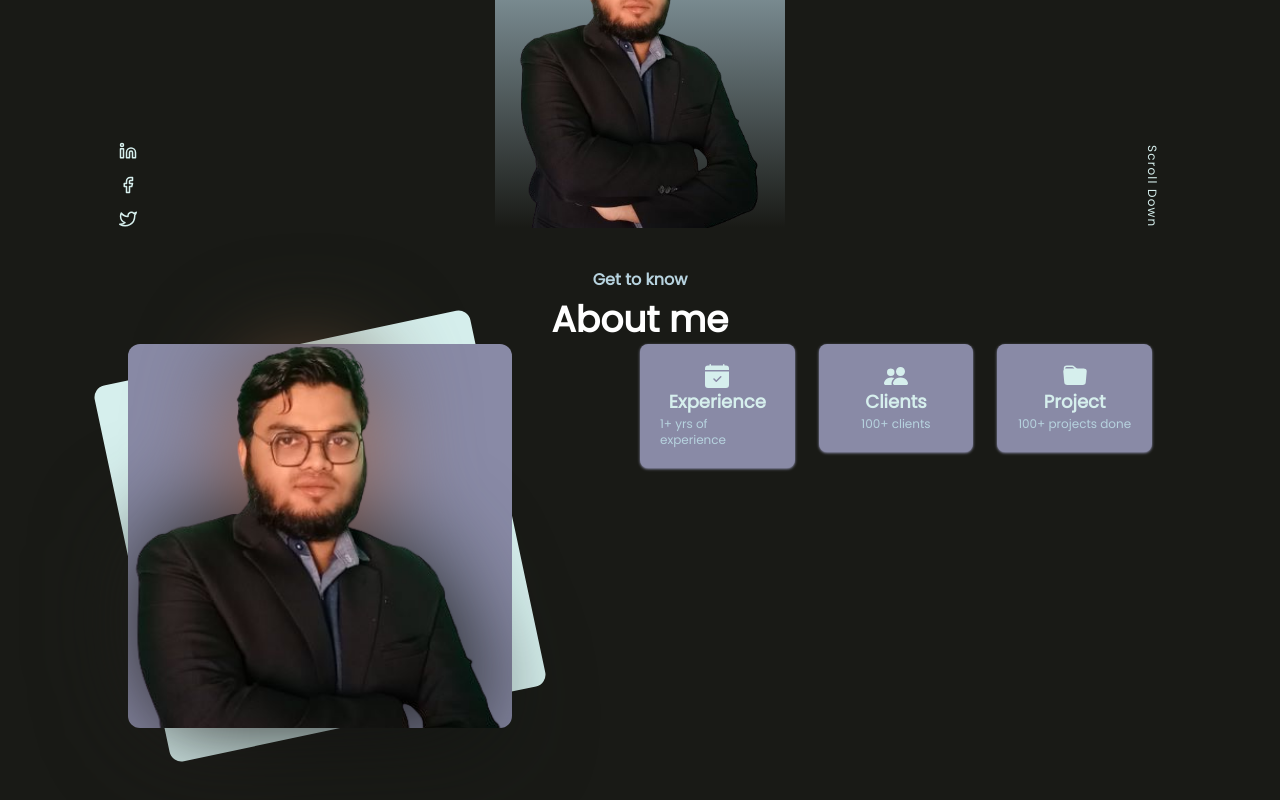
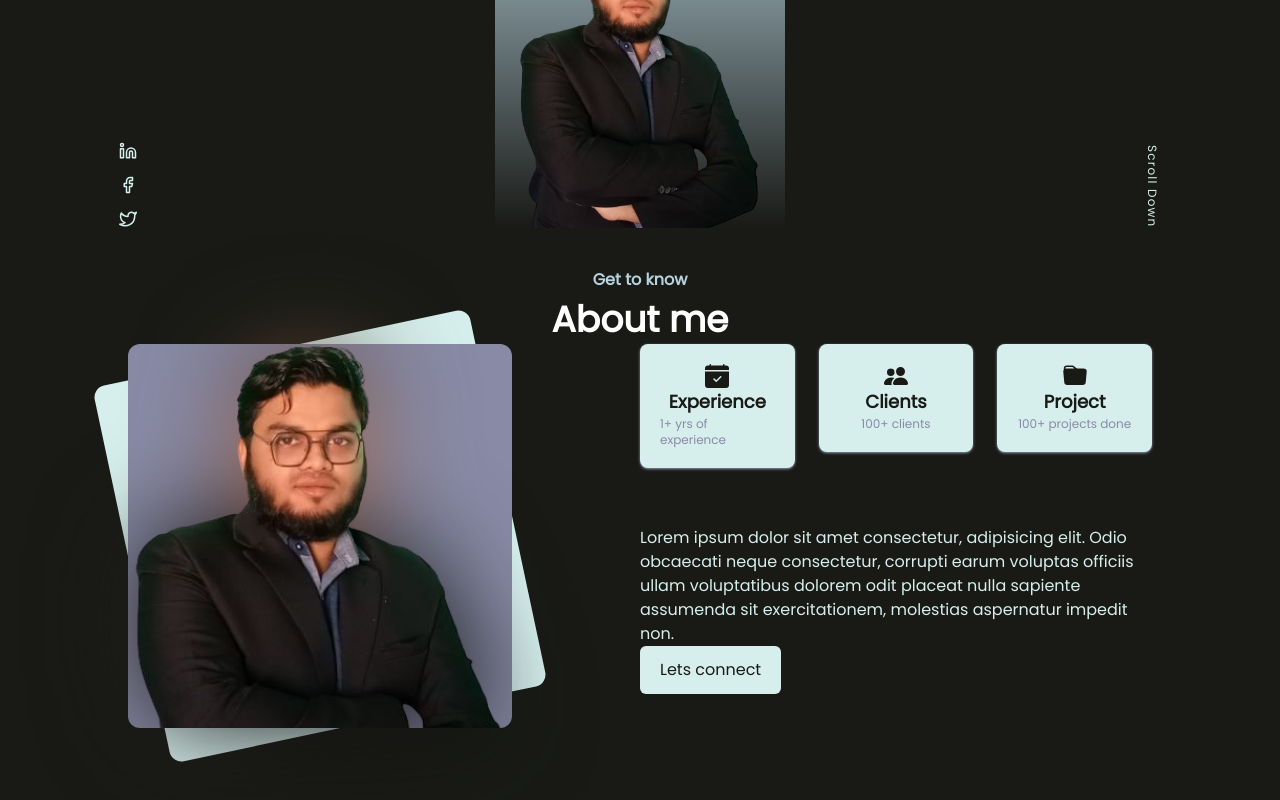
Before and after one commit to sohanemon/ashik_raju_website, a Next.js app: page / in a window 1280 px wide. Shown: the part 394-1194 px from the top of the page. Built offline with nearby package versions, Linux system fonts and the light colour scheme.

Commit message:
style changed

```diff
--- a/app/about.tsx
+++ b/app/about.tsx
@@ -8,6 +8,7 @@ import {
   BsFillFolderFill,
   BsPeopleFill,
 } from 'react-icons/bs';
+import Button from '@/components/button';
 /* --------------------------------------------------------------------- */
 export default function About() {
   return (
@@ -20,26 +21,35 @@ export default function About() {
         </Title>
 
         <div className='grid grid-cols-2 w-4/5 mx-auto'>
-          <div
+          <aside
             id='image-holder'
             style={{ backgroundImage: 'url("/images/raju_main.png")' }}
             className='rounded-xl px-6 pt-10 w-96 h-96 bg-cover after:bg-omega after:rounded-xl'
           >
             <div className='absolute bg-gradient-to-tr to-alpha from-alpha inset-0 -z-10 rounded-xl -rotate-12' />
-          </div>
+          </aside>
           {/* #TODO: details section */}
-          <div className='grid grid-cols-3 gap-6 '>
+          <aside className='grid grid-cols-3 gap-6 '>
             {details?.map((e) => (
               <div
                 key={e.title}
-                className='flex flex-col items-center bg-omega h-max p-5 rounded-lg shadow shadow-omega'
+                className='flex flex-col items-center bg-alpha h-max p-5 rounded-lg shadow shadow-omega'
               >
                 {e.icon}
-                <p className='text-alpha font-semibold text-lg'>{e.title}</p>
-                <p className='text-beta text-xs'>{e.text}</p>
+                <p className='text-psi font-semibold text-lg'>{e.title}</p>
+                <p className='text-omega text-xs'>{e.text}</p>
               </div>
             ))}
-          </div>
+            <div className='col-span-full'>
+              <p className='text-alpha'>
+                Lorem ipsum dolor sit amet consectetur, adipisicing elit. Odio
+                obcaecati neque consectetur, corrupti earum voluptas officiis
+                ullam voluptatibus dolorem odit placeat nulla sapiente assumenda
+                sit exercitationem, molestias aspernatur impedit non.
+              </p>
+              <Button fill>Lets connect</Button>
+            </div>
+          </aside>{' '}
         </div>
       </section>
 
@@ -74,17 +84,17 @@ const details: {
   text: string;
 }[] = [
   {
-    icon: <BsFillCalendarCheckFill className='text-alpha  text-2xl' />,
+    icon: <BsFillCalendarCheckFill className='text-psi text-2xl' />,
     title: 'Experience',
     text: '1+ yrs of experience',
   },
   {
-    icon: <BsPeopleFill className='text-alpha  text-2xl' />,
+    icon: <BsPeopleFill className='text-psi text-2xl' />,
     title: 'Clients',
     text: '100+ clients',
   },
   {
-    icon: <BsFillFolderFill className='text-alpha  text-2xl' />,
+    icon: <BsFillFolderFill className='text-psi text-2xl' />,
     title: 'Project',
     text: '100+ projects done',
   },
```
